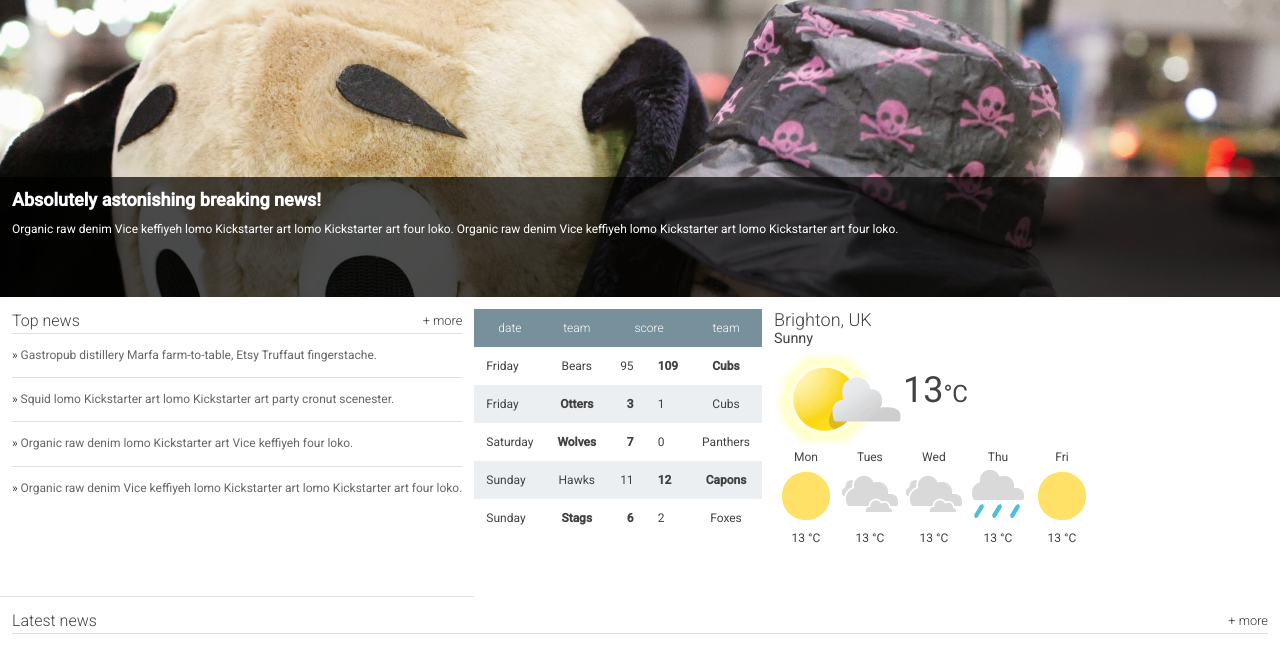
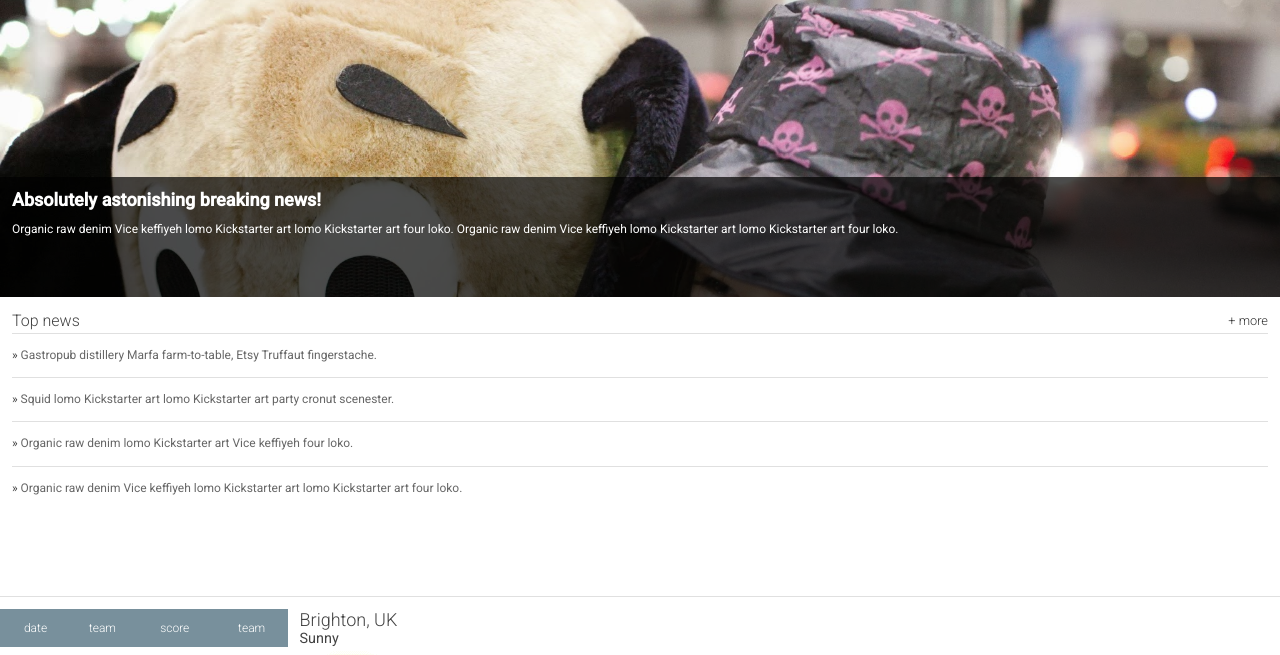
Before and after one commit to ferispeakscode/hometown-app2, a plain HTML site: page index.html in a window 1280 px wide. Shown: the part 73-728 px from the top of the page. Drawn offline with Linux system fonts and the light colour scheme.

Commit message:
Move top-news width change to min-width 421px media query

```diff
--- a/index.html
+++ b/index.html
@@ -51,12 +51,18 @@
           font-size: 2.5em;
           margin-top: 0.6em;
         }
+
+        .top-news {
+          width: 100%;
+        }
+
         .header {width:87%;}
         .nav {width: 12%;}
 
       }
 
       @media screen and (min-width: 671px) {
+
       }
 
       @media screen and (min-width: 781px) {
```
